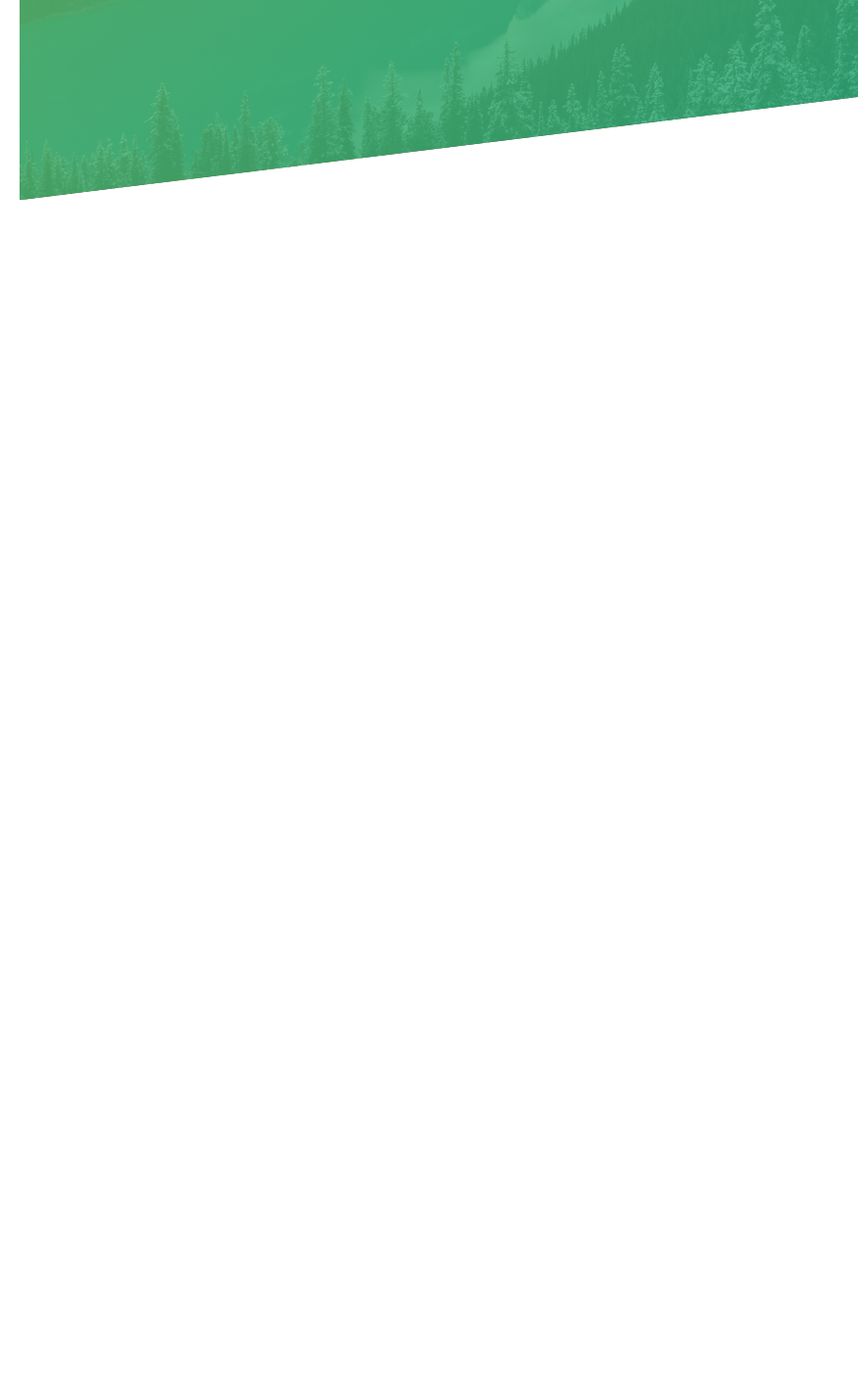
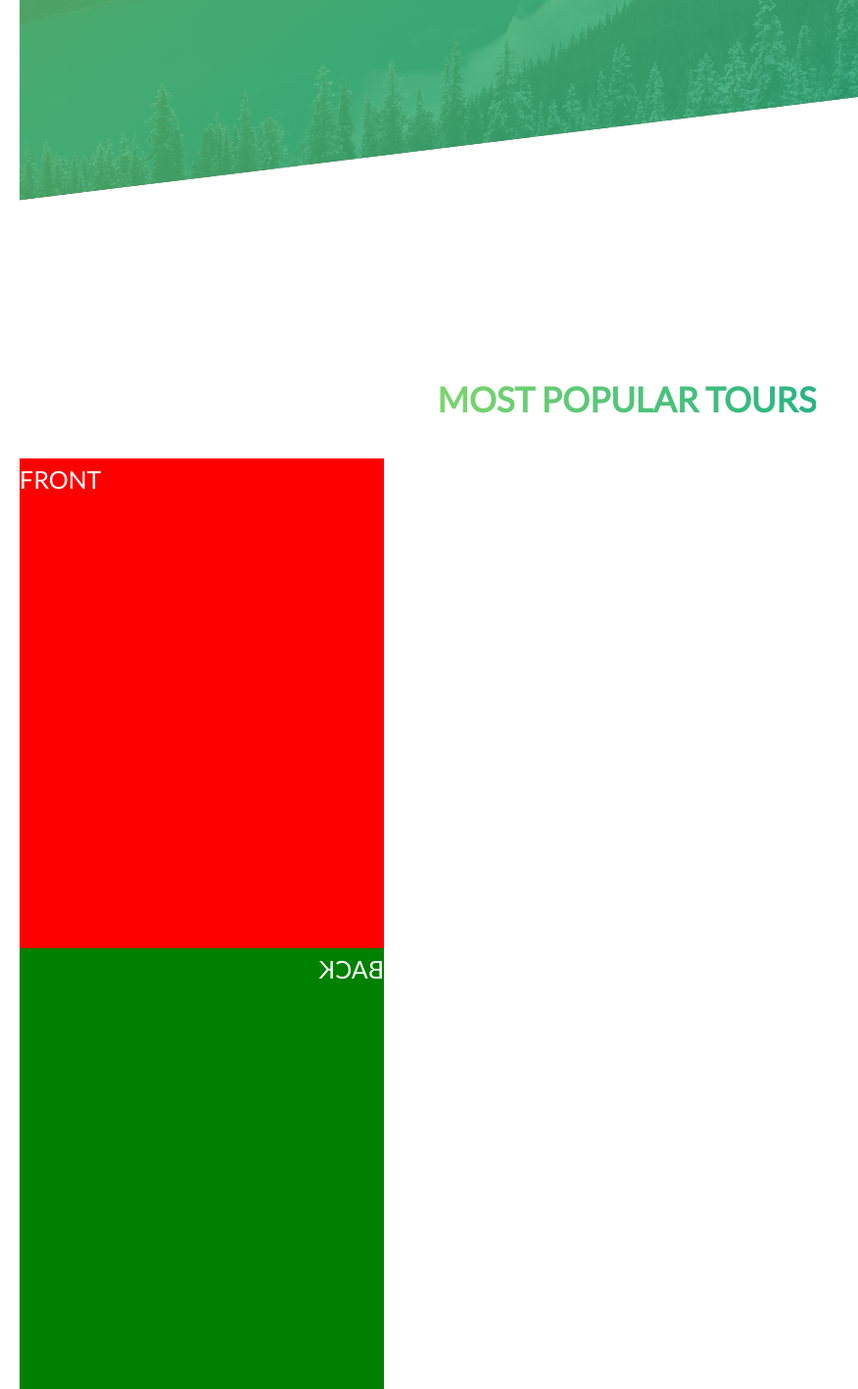
Before and after one commit to iddimsangi/css-tours, a website: page index.html in a window 1280 px wide. Shown: the part 2349-3767 px from the top of the page at 98% size, without its empty margins (0-876 px from the left). Before the commit the page ends 2553 px from the top, so only its background shows below. Drawn offline with Linux system fonts and the light colour scheme.

Commit message:
improve: add card and style sides

```diff
--- a/index.html
+++ b/index.html
@@ -68,8 +68,8 @@
           <i class="section-feature-row-box--icon icon-basic-world"> </i>
           <h3>Explore the world</h3>
           <p>
-            Advanced extended doubtful he he blessing together. Introduced far law
-            gay considered frequently entreaties difficulty.
+            Advanced extended doubtful he he blessing together. Introduced far
+            law gay considered frequently entreaties difficulty.
           </p>
         </div>
 
@@ -77,29 +77,46 @@
           <i class="section-feature-row-box--icon icon-basic-compass"> </i>
           <h3>Explore the world</h3>
           <p>
-            Advanced extended doubtful he he blessing together. Introduced far law
-            gay considered frequently entreaties difficulty.
+            Advanced extended doubtful he he blessing together. Introduced far
+            law gay considered frequently entreaties difficulty.
           </p>
         </div>
         <div class="section-feature-row-box">
           <i class="section-feature-row-box--icon icon-basic-map"> </i>
           <h3>Explore the world</h3>
           <p>
-            Advanced extended doubtful he he blessing together. Introduced far law
-            gay considered frequently entreaties difficulty.
+            Advanced extended doubtful he he blessing together. Introduced far
+            law gay considered frequently entreaties difficulty.
           </p>
         </div>
         <div class="section-feature-row-box">
           <i class="section-feature-row-box--icon icon-basic-heart"> </i>
           <h3>Explore the world</h3>
           <p>
-            Advanced extended doubtful he he blessing together. Introduced far law
-            gay considered frequently entreaties difficulty.
+            Advanced extended doubtful he he blessing together. Introduced far
+            law gay considered frequently entreaties difficulty.
           </p>
         </div>
-
       </div>
-
+    </section>
+    <section class="section-tours">
+      <div class="u-center">
+        <h1 class="heading-secondary">most popular tours</h1>
+      </div>
+      <div class="card-container">
+        <div class="card-container--card">
+          <div
+            class="card-container--card--side card-container--card--side--front"
+          >
+            front
+          </div>
+          <div
+            class="card-container--card--side card-container--card--side--back"
+          >
+            back
+          </div>
+        </div>
+      </div>
     </section>
   </body>
 </html>
--- /dev/null
+++ b/sass/layout/_tours.scss
@@ -0,0 +1,28 @@
+.section-tours {
+  padding: 25rem 0;
+  .card-container {
+    &--card {
+      height: 50rem;
+      width: 30%;
+
+      color: $color-white;
+      font-size: 2.5rem;
+      text-transform: uppercase;
+      transition: all 0.5s;
+      &--side {
+        height: 50rem;
+        &--front{
+            background-color: red;
+        }
+        &--back{
+            background-color: green;
+            transform: rotateY(180deg);
+        }
+      }
+
+      &:hover {
+        transform: rotateY(-180deg);
+      }
+    }
+  }
+}
--- a/sass/main.scss
+++ b/sass/main.scss
@@ -9,3 +9,4 @@
 @import "layout/header";
 @import "layout/about";
 @import "layout/feature";
+@import "layout/tours";
```
Also changed, not shown: sass/layout/_feature.scss (+5 -2 lines), css/style.css.
